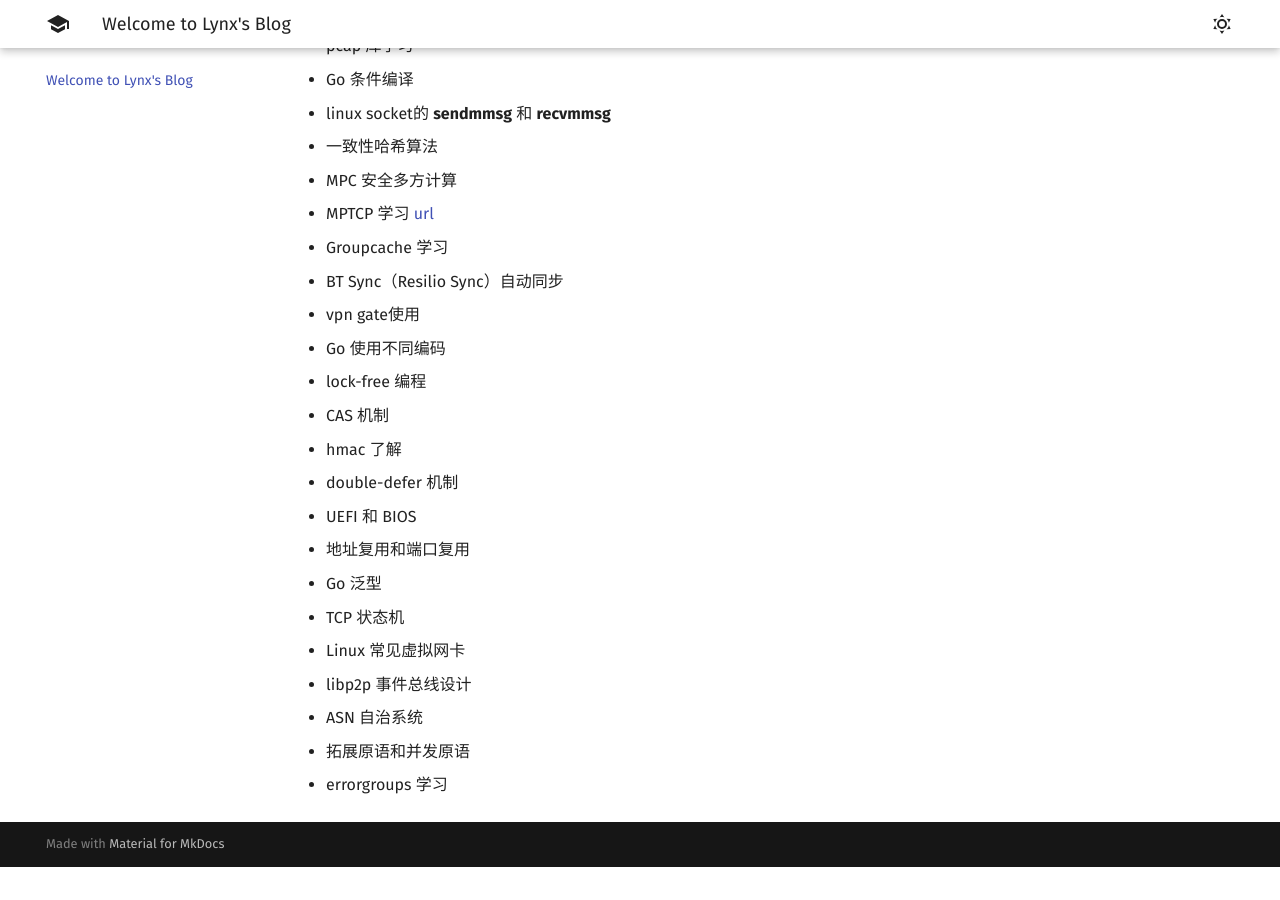
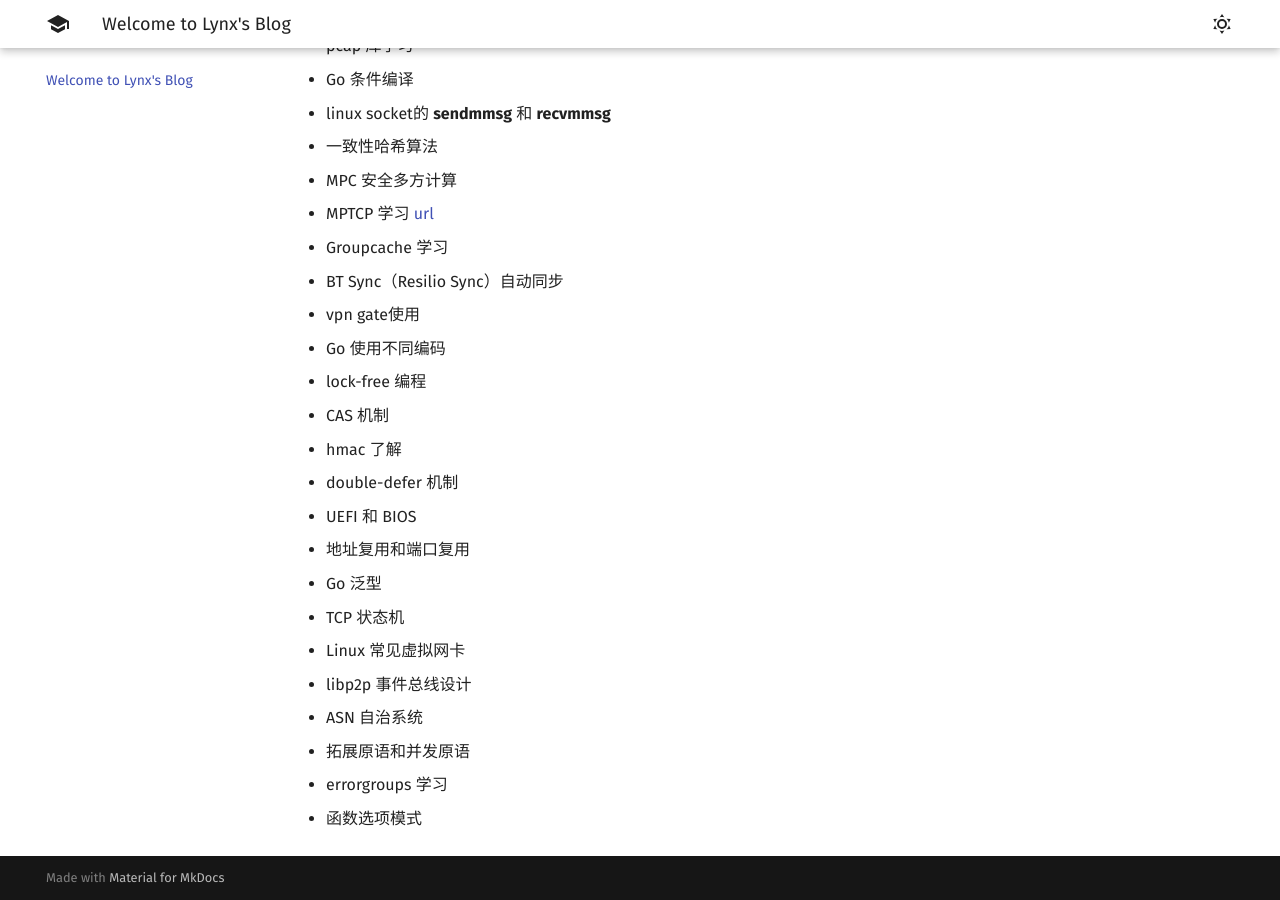
Before and after one commit to 1314liuwei/blog, an MkDocs documentation site: the page built from docs/index.md, in a window 1280 px wide and 900 px high, scrolled down 1211 px. Built offline with MkDocs 1.6.1 and Material for MkDocs 9.7.7, drawn with Linux system fonts in a browser that asks for light colours; before the commit the page ends 2078 px from its top, so only the background shows below that.

Commit message:
2023/07/28 周五

```diff
--- a/docs/index.md
+++ b/docs/index.md
@@ -54,3 +54,4 @@
 - ASN 自治系统
 - 拓展原语和并发原语
 - errorgroups 学习
+- 函数选项模式
```
